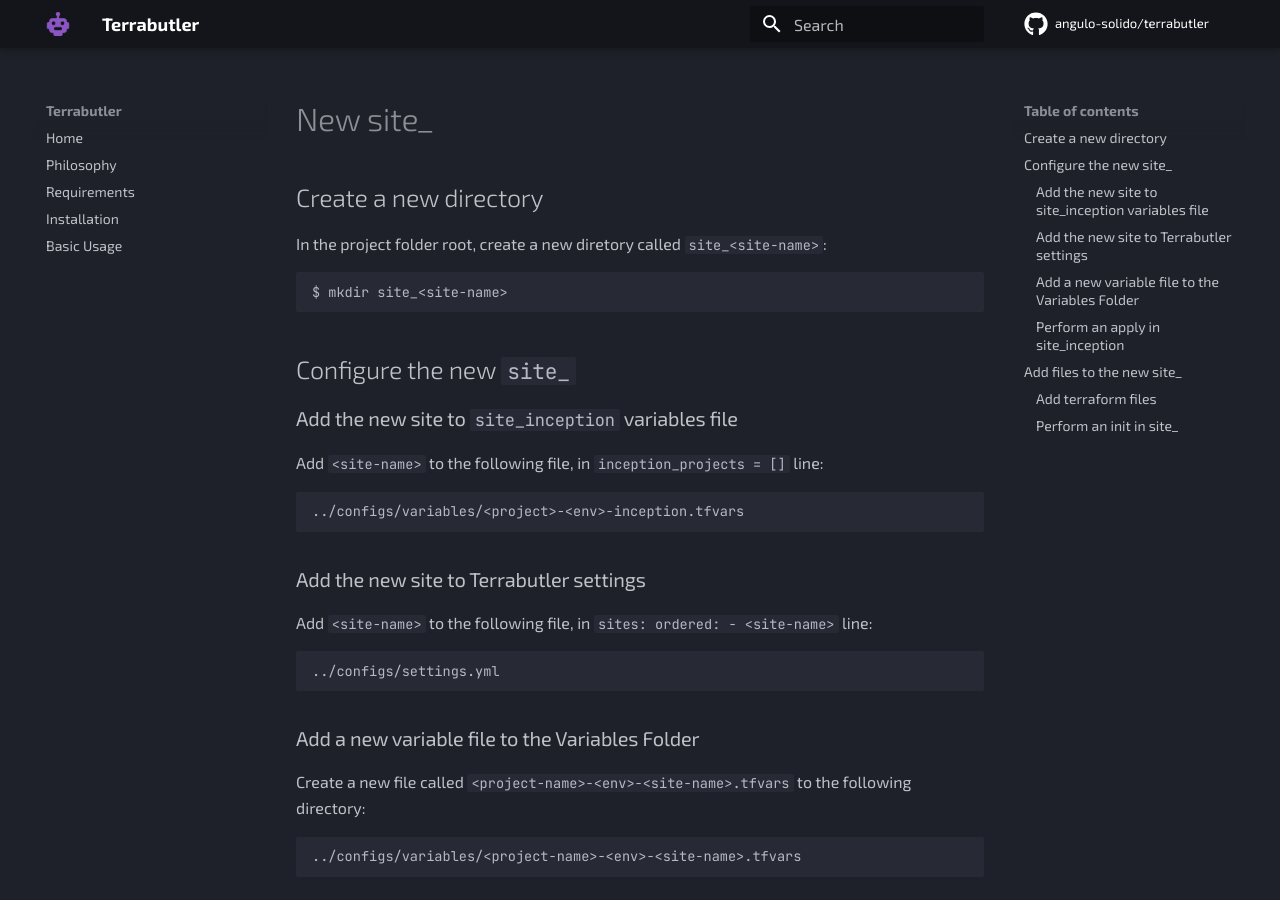
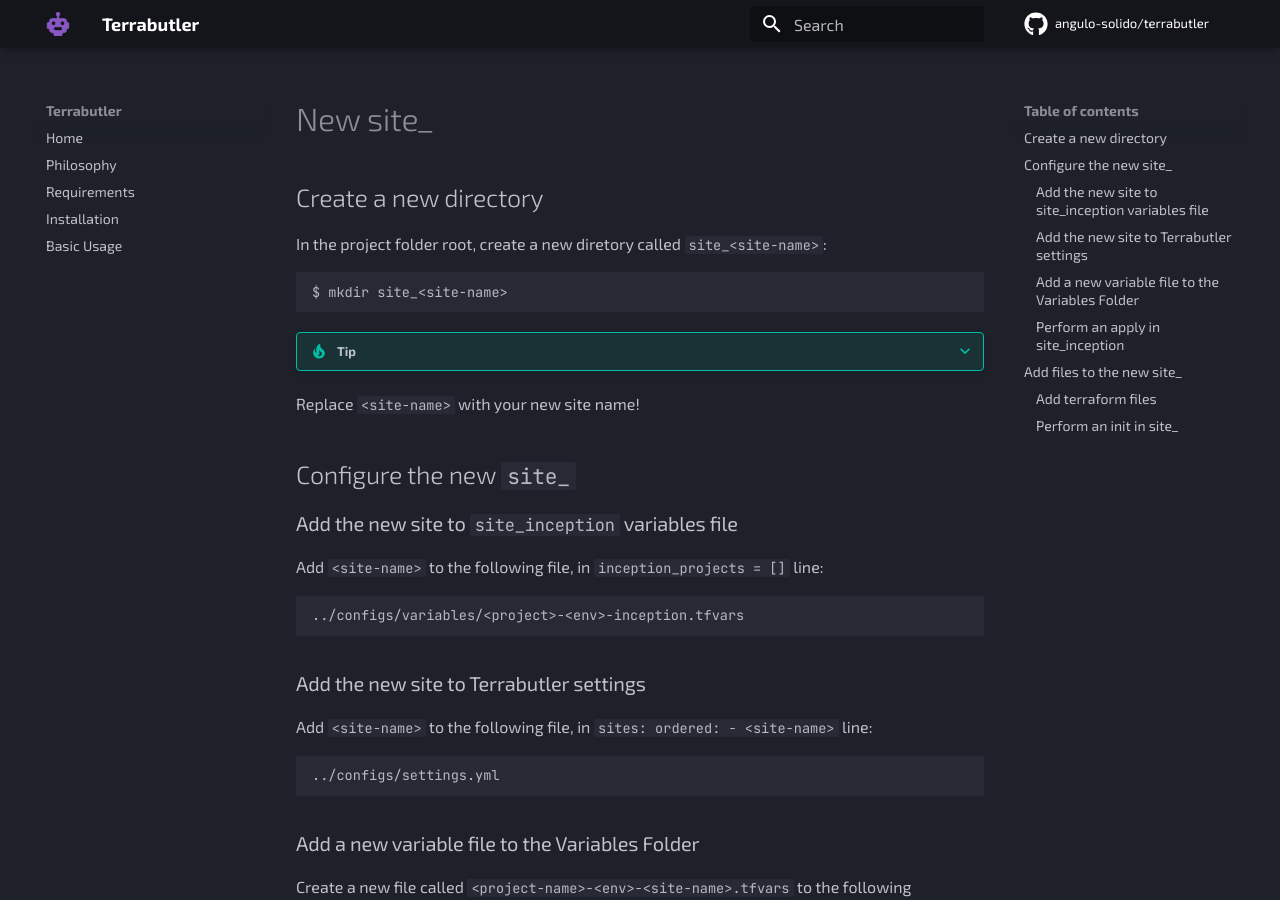
Before and after one commit to montblu/terrabutler, an MkDocs documentation site: the page built from docs/new-site_.md, in a window 1280 px wide and 900 px high. Built offline with MkDocs 1.6.1 and Material for MkDocs 9.7.7, drawn with Linux system fonts in a browser that asks for light colours; comment, search, counter and statistics services are not loaded.

Commit message:
update new-site.md

````diff
--- a/docs/new-site_.md
+++ b/docs/new-site_.md
@@ -7,6 +7,8 @@ In the project folder root, create a new diretory called `site_<site-name>`:
 ```shell
 $ mkdir site_<site-name>
 ```
+???+ tip
+  Replace `<site-name>`  with your new site name!
 
 ## Configure the new `site_`
 
````
